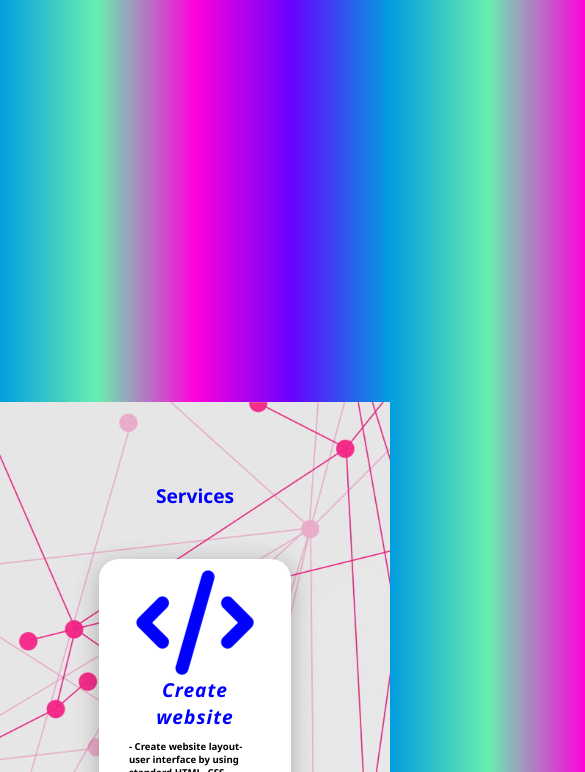
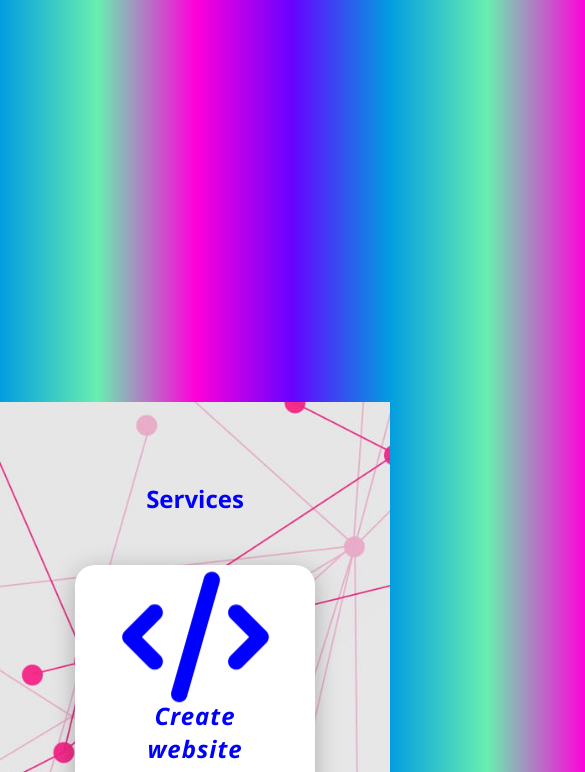
Before and after one commit to HassanFathy10/Old-Portfolio, a plain HTML site: page index.html in a window 390 px wide. Shown: the part 690-1462 px from the top of the page, 585 px wide, since content can reach past the window. Drawn offline with nearby package versions, Linux system fonts and the light colour scheme.

Commit message:
Update style.css

```diff
--- a/style.css
+++ b/style.css
@@ -497,7 +497,7 @@ button {
         font-size: 2.5em;
     }
     body {
-        font-size: 0.4em;
+        font-size: 1em;
     }
 }
 
@@ -536,14 +536,14 @@ button {
         font-size: 2em;
     }
     body {
-        font-size: 0.6em;
+        font-size: 0.8em;
     }
 
 }
 
 @media(max-width:390px) {
     body {
-        font-size: 0.6em;
+        font-size: 12px;
     }
 
 }
@@ -556,7 +556,7 @@ button {
         font-size: 1.5em;
     }
     body {
-        font-size: 0.6em;
+        font-size: 12px;
     }
 
 }
@@ -569,7 +569,7 @@ button {
         font-size: 10px;
     }
     body {
-        font-size: 0.6em;
+        font-size: 12px;
     }
 }
 
@@ -581,6 +581,6 @@ button {
         font-size: 5px;
     }
     body {
-        font-size: 0.6em;
+        font-size: 5px;
     }
 }
```
